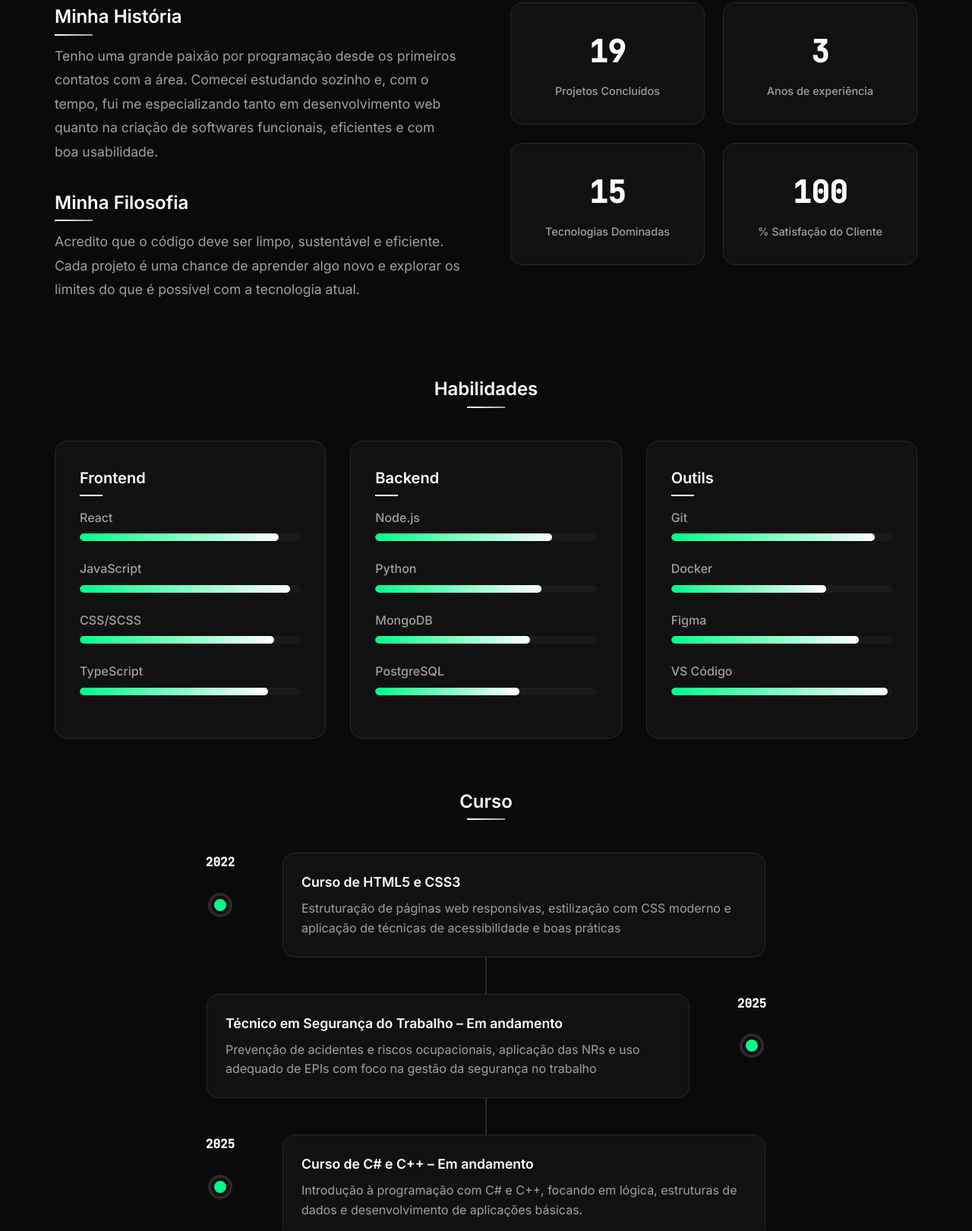
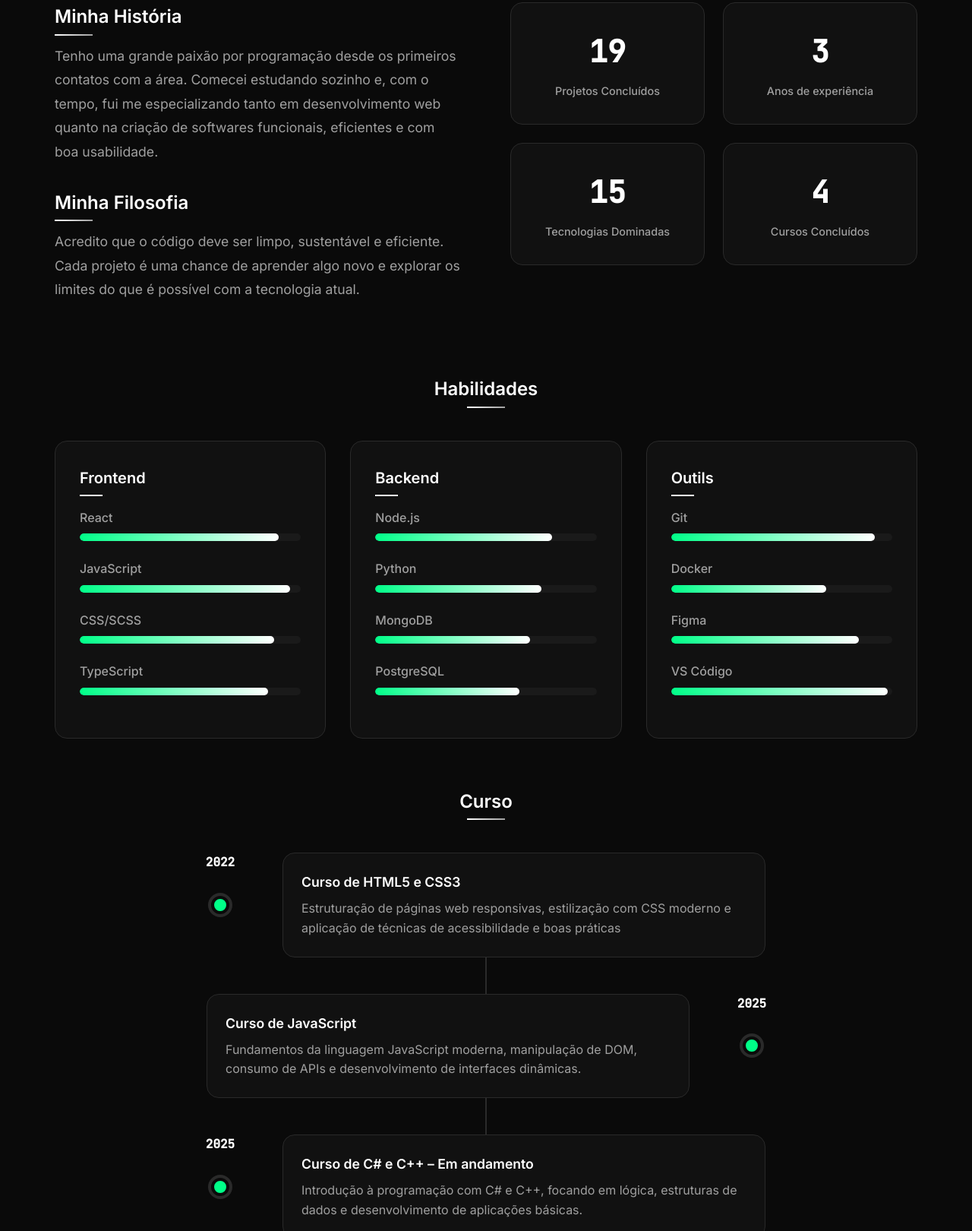
Before and after one commit to piolhocabuloso/Meu-repositorio, a plain HTML site: page about.html in a window 1280 px wide. Shown: the part 322-1942 px from the top of the page at 76% size. Drawn offline with Linux system fonts and the light colour scheme; no server answers.

Commit message:
15 commit

```diff
--- a/about.html
+++ b/about.html
@@ -45,7 +45,9 @@
                     <div class="text-section">
                         <h2 class="section-title">Minha História</h2>
                         <p class="section-text">
-                            Tenho uma grande paixão por programação desde os primeiros contatos com a área. Comecei estudando sozinho e, com o tempo, fui me especializando tanto em desenvolvimento web quanto na criação de softwares funcionais, eficientes e com boa usabilidade.
+                            Tenho uma grande paixão por programação desde os primeiros contatos com a área. Comecei
+                            estudando sozinho e, com o tempo, fui me especializando tanto em desenvolvimento web quanto
+                            na criação de softwares funcionais, eficientes e com boa usabilidade.
                         </p>
                     </div>
 
@@ -75,8 +77,8 @@
                     </div>
 
                     <div class="stat-card">
-                        <div class="stat-number" data-target="100">0</div>
-                        <div class="stat-label">% Satisfação do Cliente</div>
+                        <div class="stat-number" data-target="4">4</div>
+                        <div class="stat-label">Cursos Concluídos</div>
                     </div>
                 </div>
             </div>
@@ -186,7 +188,6 @@
                 </div>
             </div>
         </section>
-
         <section class="timeline-section">
             <h2 class="section-title centered">Curso</h2>
 
@@ -205,13 +206,14 @@
                 <div class="timeline-item">
                     <div class="timeline-date">2025</div>
                     <div class="timeline-content">
-                        <h3 class="timeline-title">Técnico em Segurança do Trabalho – Em andamento</h3>
+                        <h3 class="timeline-title">Curso de JavaScript</h3>
                         <p class="timeline-description">
-                            Prevenção de acidentes e riscos ocupacionais, aplicação das NRs e uso adequado de EPIs com
-                            foco na gestão da segurança no trabalho
+                            Fundamentos da linguagem JavaScript moderna, manipulação de DOM, consumo de APIs e
+                            desenvolvimento de interfaces dinâmicas.
                         </p>
                     </div>
                 </div>
+
                 <div class="timeline-item">
                     <div class="timeline-date">2025</div>
                     <div class="timeline-content">
@@ -222,9 +224,9 @@
                         </p>
                     </div>
                 </div>
-
             </div>
         </section>
+
     </main>
 
     <script src="./script.js"></script>
```
